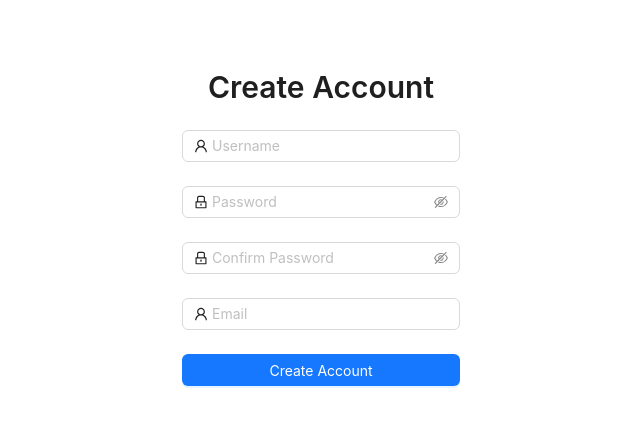
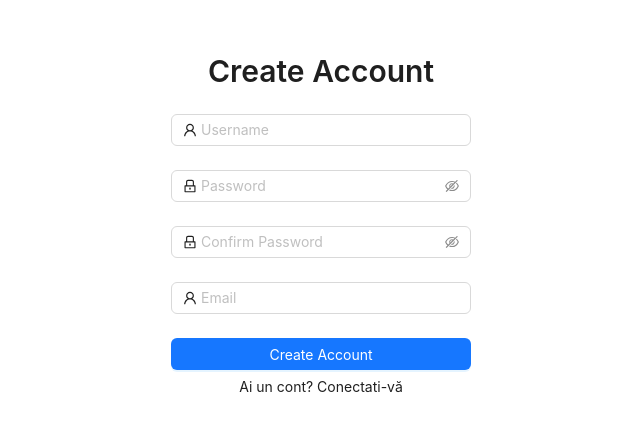
Before and after one commit to bogdannrusu/fito, a React (Vite) app in the folder src/renderer/: page /signup in a window 1280 px wide. Shown: the part 181-612 px from the top of the page, without its empty margins (319-959 px from the left). Built offline with nearby package versions, Linux system fonts and the light colour scheme.

Commit message:
one little modification before I forgot

```diff
--- a/src/renderer/src/components/SignUp.jsx
+++ b/src/renderer/src/components/SignUp.jsx
@@ -12,6 +12,10 @@ const { Title } = Typography;
 const SignUp = () => {
   const [form] = Form.useForm();
   const navigate = useNavigate();
+
+  const navigateLogin = () => {
+    navigate('/');
+  }
 
   const onFinish = async (values) => {
     try {
@@ -127,6 +131,9 @@ const SignUp = () => {
             <Button type="primary" htmlType="submit" style={{ width: '100%' }}>
               Create Account
             </Button>
+            <Button onClick={navigateLogin} type="secondary" style={{ width: '100%' }}>
+              Ai un cont? Conectati-vă
+            </Button>
           </Form.Item>
         </Form>
       </div>
```
